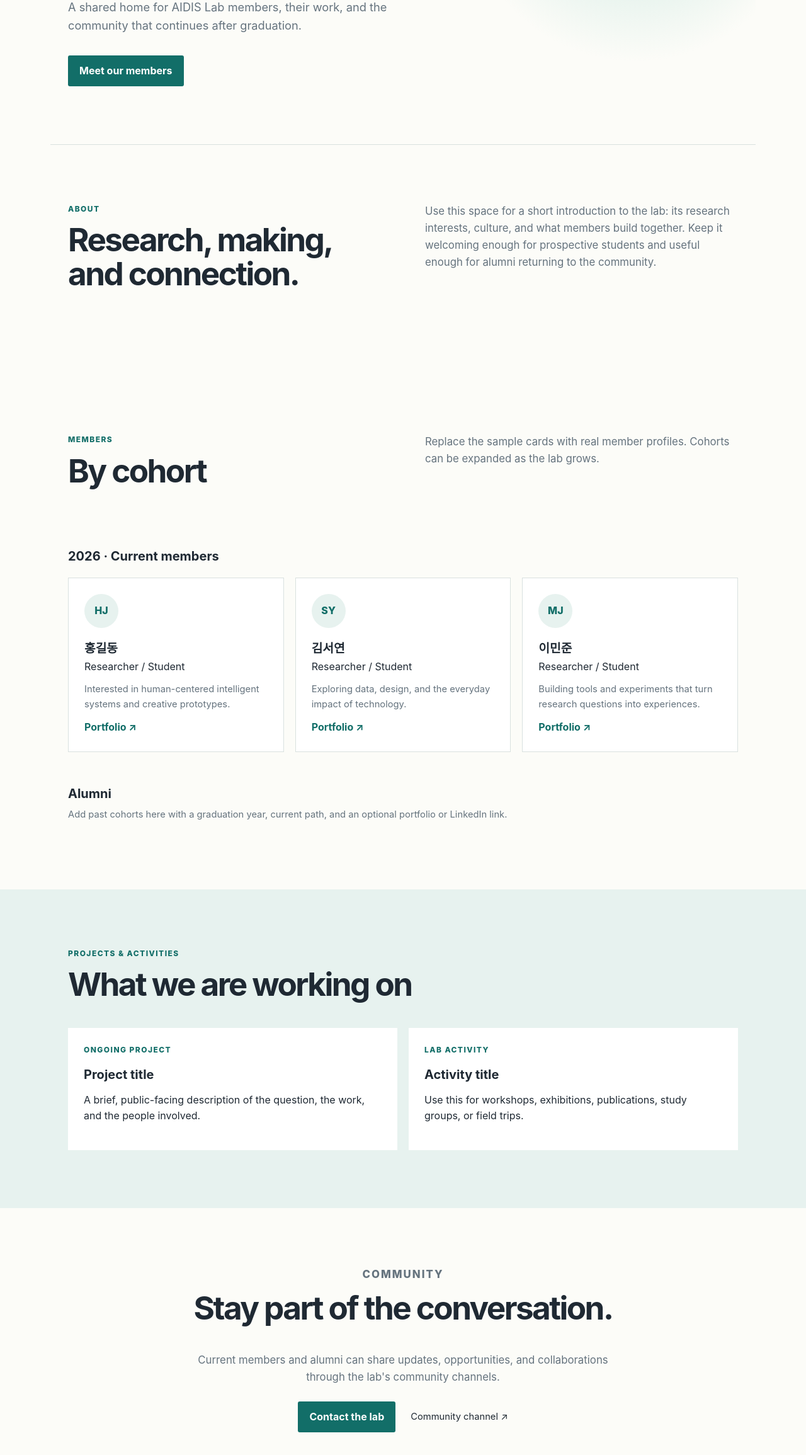
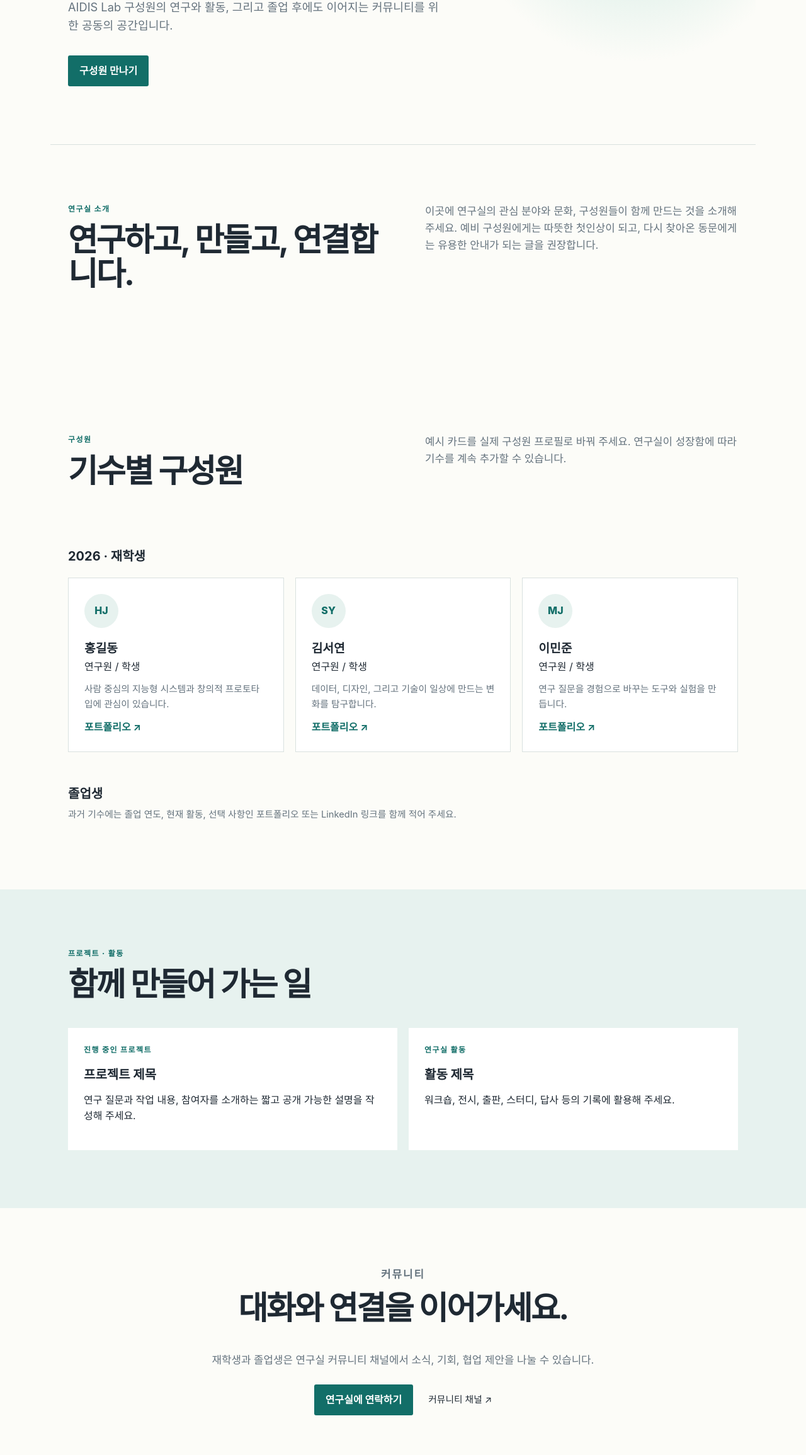
Before and after one commit to ClCl616/aidis-lab-homepage, a plain HTML site: page index.html in a window 1280 px wide. Shown: the part 490-2800 px from the top of the page at 63% size. Drawn offline with Linux system fonts and the light colour scheme.

Commit message:
한글화: 홈페이지와 문서

```diff
--- a/index.html
+++ b/index.html
@@ -3,7 +3,7 @@
   <head>
     <meta charset="utf-8" />
     <meta name="viewport" content="width=device-width, initial-scale=1" />
-    <meta name="description" content="AIDIS Lab members, projects, and community." />
+    <meta name="description" content="AIDIS Lab 구성원, 프로젝트, 커뮤니티" />
     <title>AIDIS Lab</title>
     <link rel="stylesheet" href="styles.css" />
   </head>
@@ -11,60 +11,60 @@
     <header class="site-header">
       <a class="logo" href="#home" aria-label="AIDIS Lab home">AIDIS <span>Lab</span></a>
       <nav aria-label="Main navigation">
-        <a href="#about">Lab</a>
-        <a href="#members">Members</a>
-        <a href="#projects">Projects</a>
-        <a href="#community">Community</a>
+        <a href="#about">연구실</a>
+        <a href="#members">구성원</a>
+        <a href="#projects">프로젝트</a>
+        <a href="#community">커뮤니티</a>
       </nav>
     </header>
 
     <main id="home">
       <section class="hero">
         <p class="eyebrow">AIDIS LAB</p>
-        <h1>Ideas grow further<br />when we grow together.</h1>
-        <p class="intro">A shared home for AIDIS Lab members, their work, and the community that continues after graduation.</p>
-        <a class="button" href="#members">Meet our members</a>
+        <h1>함께 성장할 때,<br />아이디어는 더 멀리 갑니다.</h1>
+        <p class="intro">AIDIS Lab 구성원의 연구와 활동, 그리고 졸업 후에도 이어지는 커뮤니티를 위한 공동의 공간입니다.</p>
+        <a class="button" href="#members">구성원 만나기</a>
       </section>
 
       <section id="about" class="section two-column">
         <div>
-          <p class="eyebrow">ABOUT</p>
-          <h2>Research, making, and connection.</h2>
+          <p class="eyebrow">연구실 소개</p>
+          <h2>연구하고, 만들고, 연결합니다.</h2>
         </div>
-        <p>Use this space for a short introduction to the lab: its research interests, culture, and what members build together. Keep it welcoming enough for prospective students and useful enough for alumni returning to the community.</p>
+        <p>이곳에 연구실의 관심 분야와 문화, 구성원들이 함께 만드는 것을 소개해 주세요. 예비 구성원에게는 따뜻한 첫인상이 되고, 다시 찾아온 동문에게는 유용한 안내가 되는 글을 권장합니다.</p>
       </section>
 
       <section id="members" class="section">
         <div class="section-heading">
-          <div><p class="eyebrow">MEMBERS</p><h2>By cohort</h2></div>
-          <p>Replace the sample cards with real member profiles. Cohorts can be expanded as the lab grows.</p>
+          <div><p class="eyebrow">구성원</p><h2>기수별 구성원</h2></div>
+          <p>예시 카드를 실제 구성원 프로필로 바꿔 주세요. 연구실이 성장함에 따라 기수를 계속 추가할 수 있습니다.</p>
         </div>
-        <h3>2026 · Current members</h3>
+        <h3>2026 · 재학생</h3>
         <div class="card-grid">
-          <article class="member-card"><div class="avatar">HJ</div><h4>홍길동</h4><p>Researcher / Student</p><p class="muted">Interested in human-centered intelligent systems and creative prototypes.</p><a href="#" aria-label="홍길동 portfolio">Portfolio ↗</a></article>
-          <article class="member-card"><div class="avatar">SY</div><h4>김서연</h4><p>Researcher / Student</p><p class="muted">Exploring data, design, and the everyday impact of technology.</p><a href="#" aria-label="김서연 portfolio">Portfolio ↗</a></article>
-          <article class="member-card"><div class="avatar">MJ</div><h4>이민준</h4><p>Researcher / Student</p><p class="muted">Building tools and experiments that turn research questions into experiences.</p><a href="#" aria-label="이민준 portfolio">Portfolio ↗</a></article>
+          <article class="member-card"><div class="avatar">HJ</div><h4>홍길동</h4><p>연구원 / 학생</p><p class="muted">사람 중심의 지능형 시스템과 창의적 프로토타입에 관심이 있습니다.</p><a href="#" aria-label="홍길동 포트폴리오">포트폴리오 ↗</a></article>
+          <article class="member-card"><div class="avatar">SY</div><h4>김서연</h4><p>연구원 / 학생</p><p class="muted">데이터, 디자인, 그리고 기술이 일상에 만드는 변화를 탐구합니다.</p><a href="#" aria-label="김서연 포트폴리오">포트폴리오 ↗</a></article>
+          <article class="member-card"><div class="avatar">MJ</div><h4>이민준</h4><p>연구원 / 학생</p><p class="muted">연구 질문을 경험으로 바꾸는 도구와 실험을 만듭니다.</p><a href="#" aria-label="이민준 포트폴리오">포트폴리오 ↗</a></article>
         </div>
-        <h3 class="cohort-title">Alumni</h3>
-        <p class="alumni-note">Add past cohorts here with a graduation year, current path, and an optional portfolio or LinkedIn link.</p>
+        <h3 class="cohort-title">졸업생</h3>
+        <p class="alumni-note">과거 기수에는 졸업 연도, 현재 활동, 선택 사항인 포트폴리오 또는 LinkedIn 링크를 함께 적어 주세요.</p>
       </section>
 
       <section id="projects" class="section tinted">
-        <p class="eyebrow">PROJECTS &amp; ACTIVITIES</p>
-        <h2>What we are working on</h2>
+        <p class="eyebrow">프로젝트 · 활동</p>
+        <h2>함께 만들어 가는 일</h2>
         <div class="project-grid">
-          <article class="project-card"><p class="tag">ONGOING PROJECT</p><h3>Project title</h3><p>A brief, public-facing description of the question, the work, and the people involved.</p></article>
-          <article class="project-card"><p class="tag">LAB ACTIVITY</p><h3>Activity title</h3><p>Use this for workshops, exhibitions, publications, study groups, or field trips.</p></article>
+          <article class="project-card"><p class="tag">진행 중인 프로젝트</p><h3>프로젝트 제목</h3><p>연구 질문과 작업 내용, 참여자를 소개하는 짧고 공개 가능한 설명을 작성해 주세요.</p></article>
+          <article class="project-card"><p class="tag">연구실 활동</p><h3>활동 제목</h3><p>워크숍, 전시, 출판, 스터디, 답사 등의 기록에 활용해 주세요.</p></article>
         </div>
       </section>
 
       <section id="community" class="section community">
-        <p class="eyebrow">COMMUNITY</p>
-        <h2>Stay part of the conversation.</h2>
-        <p>Current members and alumni can share updates, opportunities, and collaborations through the lab's community channels.</p>
-        <div class="links"><a class="button" href="mailto:hello@aidis-lab.example">Contact the lab</a><a class="text-link" href="#">Community channel ↗</a></div>
+        <p class="eyebrow">커뮤니티</p>
+        <h2>대화와 연결을 이어가세요.</h2>
+        <p>재학생과 졸업생은 연구실 커뮤니티 채널에서 소식, 기회, 협업 제안을 나눌 수 있습니다.</p>
+        <div class="links"><a class="button" href="mailto:hello@aidis-lab.example">연구실에 연락하기</a><a class="text-link" href="#">커뮤니티 채널 ↗</a></div>
       </section>
     </main>
-    <footer><span>© AIDIS Lab</span><span>Built and maintained by the AIDIS community.</span></footer>
+    <footer><span>© AIDIS Lab</span><span>AIDIS 커뮤니티가 만들고 함께 관리합니다.</span></footer>
   </body>
 </html>
```
Also changed, not shown: 2 other files.
